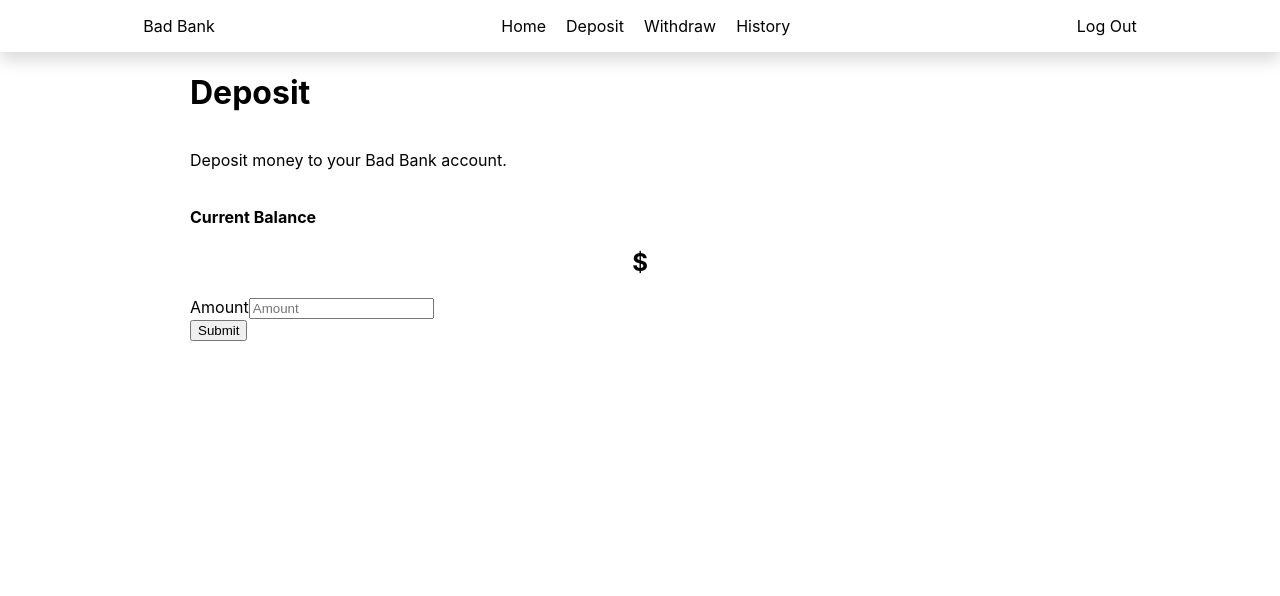
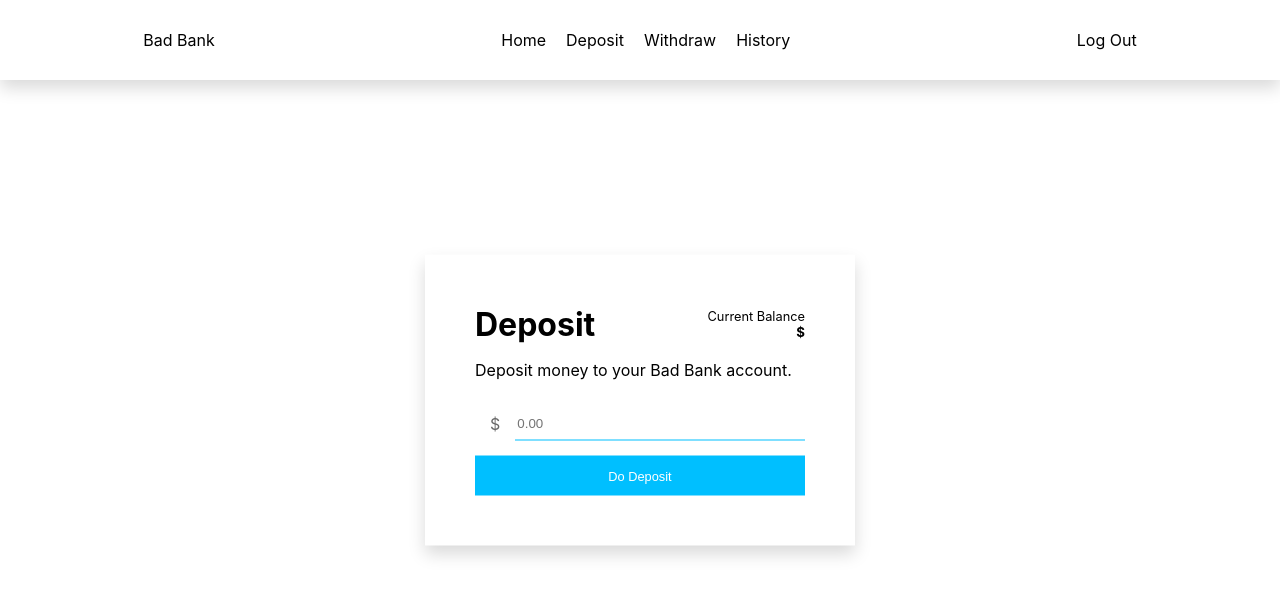
Before and after one commit to JoseNaime/Bad-Bank-FullStack, a Next.js app in the folder client/: page /deposit in a window 1280 px wide. Shown: the top 596 px of the page. Built offline with nearby package versions, Linux system fonts and the light colour scheme.

Commit message:
add card style to deposit and withdraw

```diff
--- a/client/pages/deposit.js
+++ b/client/pages/deposit.js
@@ -5,7 +5,6 @@ import {ErrorMessage, Field, Form, Formik} from 'formik';
 import {GlobalContext} from "../components/GlobalProvider";
 import {useRouter} from "next/router";
 import axios from "axios";
-import CurrentBalance from "../components/CurrentBalance";
 
 function Deposit() {
     const {getUserParsed, saveUser} = useContext(GlobalContext);
@@ -50,7 +49,7 @@ function Deposit() {
     }
 
     return (
-        <div>
+        <>
             <Head>
                 <title>Deposit | Bad Bank</title>
                 <meta name="description" content="Deposit to your Bad Bank" />
@@ -58,11 +57,18 @@ function Deposit() {
             </Head>
             <NavBar />
             <main>
+                <div className="card absolute-center">
+                    <div className="card-content ">
+                        <div className="card-header">
                             <h1>Deposit</h1>
+                            <div className="card-balance">
+                                <p>Current Balance</p>
+                                <h5>${user.balance}</h5>
+                            </div>
+                        </div>
                         <p>
                             Deposit money to your Bad Bank account.
                         </p>
-                <CurrentBalance user={user}/>
                         <Formik
                             initialValues={{
                                 amount: '',
@@ -84,20 +90,24 @@ function Deposit() {
                         >
                             <Form>
                                 <div className="form-group">
-                            <label htmlFor="amount">Amount</label>
+                                    <div className="currency-input-container">
+                                        <p>$</p>
                                         <Field type="number"
                                                name="amount"
                                                className="form-control"
                                                id="amount"
-                                   placeholder="Amount" />
+                                               placeholder="0.00" />
+                                    </div>
                                     <ErrorMessage name="amount" component="div" className="alert alert-danger" />
                                 </div>
-                        <button type="submit" className="btn btn-primary">Submit</button>
+                                <button type="submit" className="btn btn-primary">Do Deposit</button>
                             </Form>
                         </Formik>
+                    </div>
+                </div>
 
             </main>
-        </div>
+        </>
     );
 }
 
--- a/client/styles/globals.css
+++ b/client/styles/globals.css
@@ -1,9 +1,11 @@
 html,
-body {
-  padding: 0;
-  margin: 0;
-  font-family: -apple-system, BlinkMacSystemFont, Segoe UI, Roboto, Oxygen,
-    Ubuntu, Cantarell, Fira Sans, Droid Sans, Helvetica Neue, sans-serif;
+body,
+#__next {
+  padding     : 0;
+  margin      : 0;
+  height      : 100%;
+  font-family : -apple-system, BlinkMacSystemFont, Segoe UI, Roboto, Oxygen,
+  Ubuntu, Cantarell, Fira Sans, Droid Sans, Helvetica Neue, sans-serif;
 }
 
 a {
@@ -15,23 +17,25 @@ a {
   box-sizing : border-box;
 }
 
-main{
-  width: 900px;
-  height: 100%;
-  display: flex;
-  margin: auto;
-  flex-direction: column;
-  justify-content: center;
+main {
+  position : relative;
+  width    : 900px;
+  height   : 100vh;
+  margin   : auto;
 }
 
 #navbar {
+  position         : fixed;
+  width            : 100%;
   top              : 0;
   left             : 0;
+  height           : 80px;
   background-color : #FFFFFF;
   box-shadow       : 0 0.5rem 1rem rgba(0, 0, 0, 0.15);
   display          : flex;
   justify-content  : space-around;
   align-items      : center;
+  z-index          : 100;
 }
 
 #navbar-links__container {
@@ -42,5 +46,109 @@ main{
 }
 
 .text-center {
-  text-align: center;
+  text-align : center;
 }
+
+.absolute-center {
+  position  : absolute;
+  top       : 50%;
+  left      : 50%;
+  transform : translate(-50%, -50%);
+}
+
+.margin-center {
+  margin : auto;
+}
+
+.card {
+  background-color : #FFFFFF;
+  box-shadow       : 0 0.5rem 1rem rgba(0, 0, 0, 0.15);
+  display          : flex;
+  flex-direction   : column;
+  justify-content  : center;
+  align-items      : center;
+  width            : 430px;
+}
+
+.card-content {
+  width   : 100%;
+  padding : 50px;
+}
+.card-content h1 {
+  margin-top : 0;
+}
+
+.card-header {
+  display         : flex;
+  justify-content : space-between;
+  align-items     : center;
+}
+
+.card-header h1 {
+  margin : 0;
+}
+
+.card-balance {
+  width      : 100%;
+  text-align : right;
+  font-size  : 01rem;
+}
+.card-balance p {
+  font-size : 0.8rem;
+}
+
+.card-balance > * {
+  margin : 0;
+}
+
+.alert {
+  color      : #EF4A4A;
+  text-align : right;
+  margin-top : 5px;
+}
+
+.form-group {
+  width          : auto;
+  display        : flex;
+  margin         : 15px 0;
+  flex-direction : column;
+}
+
+.form-group label {
+  text-align  : left;
+  color       : dimgray;
+  font-weight : bold;
+}
+
+button[type='submit'] {
+  width            : 100%;
+  height           : 40px;
+  background-color : #00BFFF;
+  border           : none;
+  color            : #FFFFFF;
+  font-size        : 0.8rem;
+  font-weight      : normal;
+  cursor           : pointer;
+}
+
+.currency-input-container {
+  margin-top  : 10px;
+  display     : flex;
+  width       : 100%;
+  align-items : center;
+}
+
+.currency-input-container > p {
+  color  : dimgray;
+  margin : 0 15px;
+}
+
+.currency-input-container > input {
+  width : 100%;
+}
+
+input {
+  border        : none;
+  border-bottom : 1px solid #00BFFF;
+  height        : 35px;
+}
```
Also changed, not shown: client/pages/withdraw.js (+16 -9 lines). Lines whose indentation alone changed are shown as unchanged.
